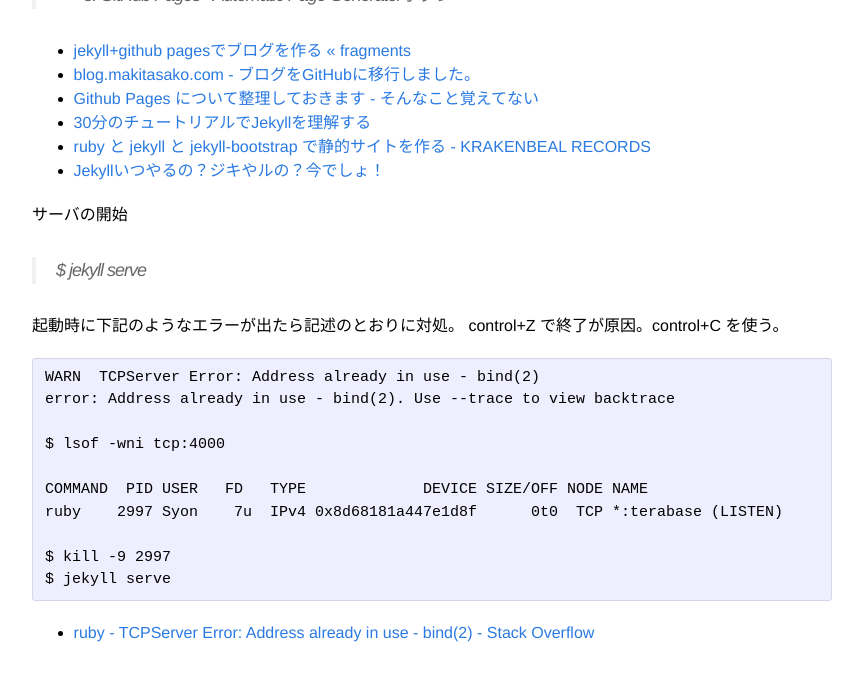
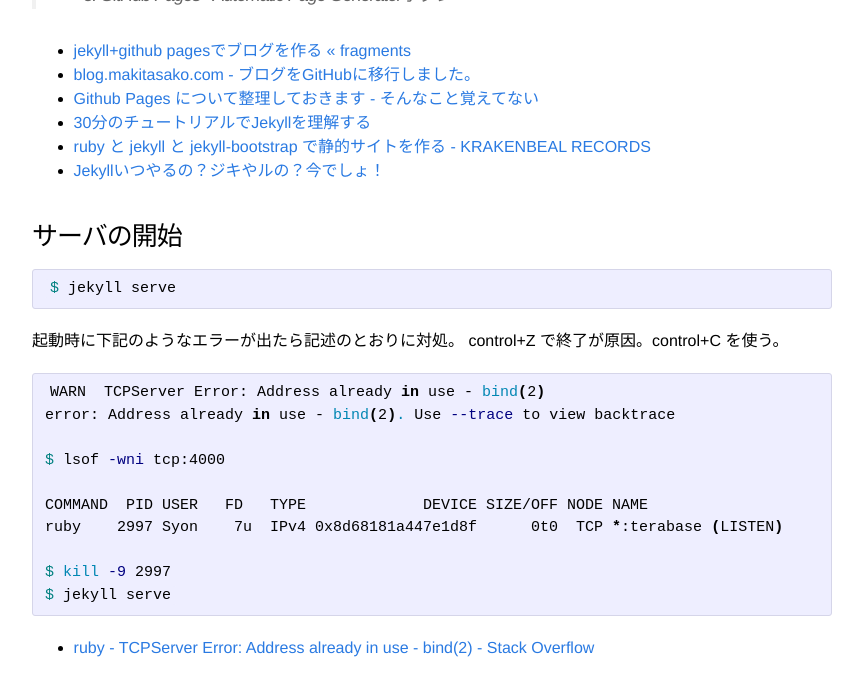
Before and after one commit to syon/nocorica, a Jekyll site: the page built from _posts/2013-08-01-githubpages-jekyll.md, in a window 1280 px wide and 900 px high, scrolled down 352 px. Shown: the top 696 px of the window, without its empty margins (208-1071 px from the left). Built offline with Jekyll 4.4.1, drawn with Linux system fonts in a browser that asks for light colours.

Commit message:
to Markdown (partial)

````diff
--- a/_posts/2013-08-01-githubpages-jekyll.md
+++ b/_posts/2013-08-01-githubpages-jekyll.md
@@ -2,11 +2,11 @@
 layout: post
 title: "メモ: GitHub Pages & Jekyll"
 ---
+
 <ul>
   <li><a href="https://help.github.com/categories/20/articles" target="_blank">GitHub Help</a></li>
   <li><a href="https://help.github.com/articles/creating-pages-with-the-automatic-generator" target="_blank">Creating Pages with the automatic generator · GitHub Help</a></li>
 </ul>
-
 
 <blockquote>
 <ol>
@@ -15,7 +15,6 @@
   <li>GitHub Pages - Automatic Page Generatorボタン</li>
 </ol>
 </blockquote>
-
 
 <ul>
   <li><a href="http://web.sfc.keio.ac.jp/~t10078si/wpx/?p=862" target="_blank">jekyll+github pagesでブログを作る « fragments</a></li>
@@ -26,13 +25,17 @@
   <li><a href="http://melborne.github.io/2013/05/20/now-the-time-to-start-jekyll/" target="_blank">Jekyllいつやるの？ジキやルの？今でしょ！</a></li>
 </ul>
 
+### サーバの開始
 
-サーバの開始
-<blockquote>$ jekyll serve</blockquote>
+```bash
+$ jekyll serve
+```
 
 起動時に下記のようなエラーが出たら記述のとおりに対処。
 control+Z で終了が原因。control+C を使う。
-<pre class="lang:default highlight:0 decode:true " >WARN  TCPServer Error: Address already in use - bind(2)
+
+```bash
+WARN  TCPServer Error: Address already in use - bind(2)
 error: Address already in use - bind(2). Use --trace to view backtrace
 
 $ lsof -wni tcp:4000
@@ -41,7 +44,9 @@
 ruby    2997 Syon    7u  IPv4 0x8d68181a447e1d8f      0t0  TCP *:terabase (LISTEN)
 
 $ kill -9 2997
-$ jekyll serve</pre>
+$ jekyll serve
+```
+
 <ul>
   <li><a href="http://stackoverflow.com/questions/10261477/tcpserver-error-address-already-in-use-bind2">ruby - TCPServer Error: Address already in use - bind(2) - Stack Overflow</a></li>
 </ul>
````
